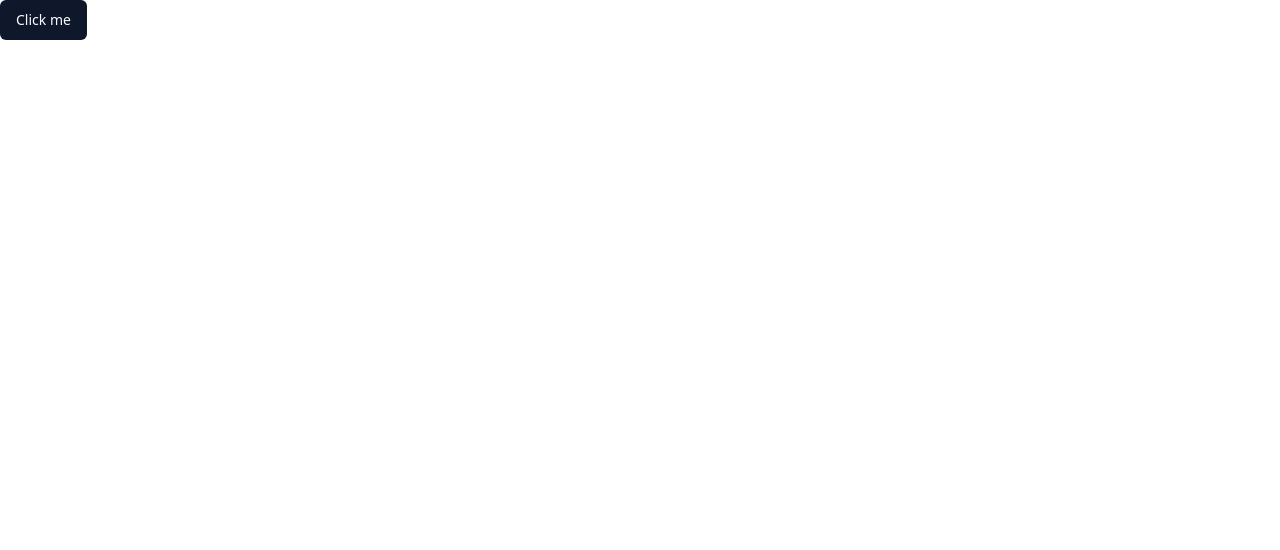
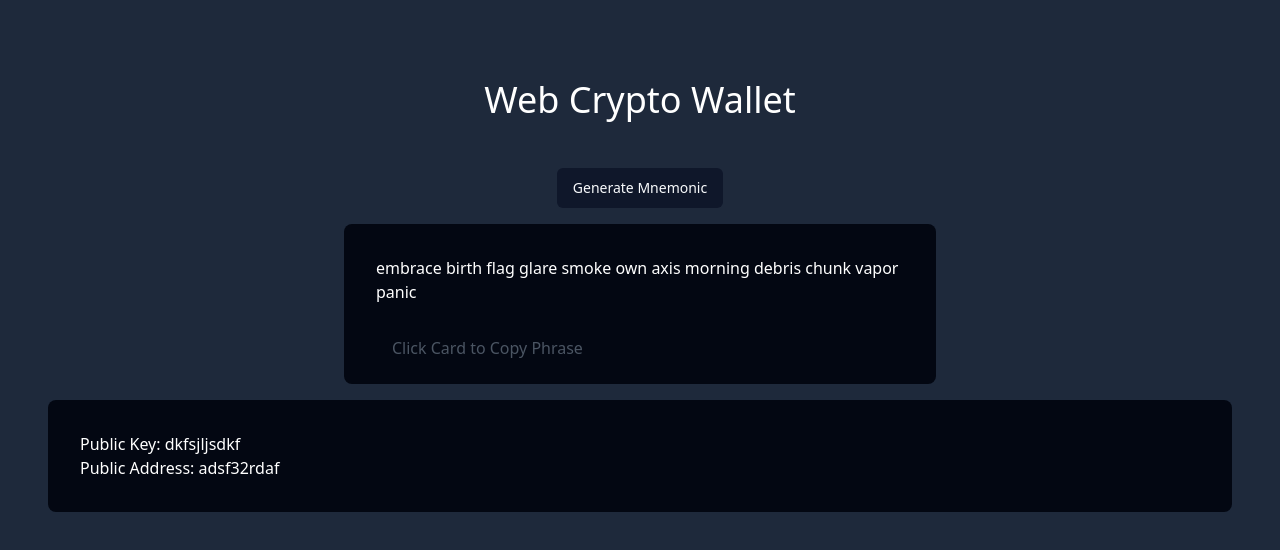
Before and after one commit to JustinFrost47/wallet-3.0, a React (Vite) app: page / in a window 1280 px wide. Shown: the top 550 px of the page. Built offline with nearby package versions, Linux system fonts and the light colour scheme.

Commit message:
created basic visual components

```diff
--- a/package.json
+++ b/package.json
@@ -16,6 +16,7 @@
     "lucide-react": "^0.427.0",
     "react": "^18.3.1",
     "react-dom": "^18.3.1",
+    "react-toastify": "^10.0.5",
     "tailwind-merge": "^2.4.0",
     "tailwindcss-animate": "^1.0.7"
   },
--- a/src/App.tsx
+++ b/src/App.tsx
@@ -1,4 +1,7 @@
 import Home from './pages/Home'
+
+import { ToastContainer, toast } from 'react-toastify';
+import 'react-toastify/dist/ReactToastify.css';
 
 
 function App() {
@@ -7,6 +10,19 @@ function App() {
   return (
     <>
       <Home/>
+      <ToastContainer
+      position="bottom-center"
+      autoClose={5000}
+      hideProgressBar={false}
+      newestOnTop={false}
+      closeOnClick
+      rtl={false}
+      pauseOnFocusLoss
+      draggable
+      pauseOnHover
+      theme="dark"
+
+      />
     </>
   )
 }
--- /dev/null
+++ b/src/pages/CopyArea.tsx
@@ -0,0 +1,33 @@
+
+import { toast } from "react-toastify"
+
+
+interface CopyAreaProp {
+    wordSequence? : string
+}
+
+let tempSequence = "embrace birth flag glare smoke own axis morning debris chunk vapor panic"
+
+export default function CopyArea({wordSequence = tempSequence} : CopyAreaProp) {
+
+
+  const handleClick = () => {
+
+    navigator.clipboard.writeText(wordSequence)
+    .then(() => {
+      console.log("Text copied to clipboard");
+      toast("Mnemonic copied to clipboard")
+    })
+    .catch((err) => {
+      console.error("Could not copy text: ", err);
+    });
+  }
+
+  return (
+    <div onClick={handleClick} className="copy-area bg-gray-950 text-white w-1/2 h-40 p-8 m-4 rounded-lg">
+        {wordSequence}
+
+        <p className="mt-4 p-4 text-gray-600 font-small">Click Card to Copy Phrase</p>
+    </div>
+  )
+}
--- a/src/pages/Home.tsx
+++ b/src/pages/Home.tsx
@@ -1,9 +1,18 @@
 import { Button } from '../components/ui/button'
+import CopyArea from './CopyArea'
+import WalletDetails from './WalletDetails'
 
 export default function Home() {
   return (
-    <div>
-        <Button>Click me</Button>
+
+    <div className='w-screen h-screen bg-slate-800  '>
+
+        <div className="container px-12 py-8 flex flex-col items-center justify-center ">
+        <div className='text-white text-4xl my-12' >Web Crypto Wallet</div>
+            <Button>Generate Mnemonic</Button>
+            <CopyArea/>
+            <WalletDetails/>
+        </div>
     </div>
   )
 }
--- /dev/null
+++ b/src/pages/PhraseGeneration/GeneratePhrase.tsx
@@ -0,0 +1,7 @@
+import React from 'react'
+
+export default function GeneratePhrase() {
+  return (
+    <div>GeneratePhrase</div>
+  )
+}
--- /dev/null
+++ b/src/pages/WalletDetails.tsx
@@ -0,0 +1,18 @@
+interface walletDetails {
+    publicKey?: string,
+    address?: string,
+
+}
+
+let sampleAddress = "adsf32rdaf"
+let sampleKey = "dkfsjljsdkf"
+
+
+export default function WalletDetails({publicKey = sampleKey , address= sampleAddress} : walletDetails) {
+  return (
+    <div className=" w-full p-8 mx-8 text-white  bg-gray-950 rounded-lg">
+        <div>Public Key: {publicKey}</div>
+        <div>Public Address: {address}</div>
+    </div>
+  )
+}
```
Also changed, not shown: 1 other file (tests, documents, lock files or other folders).
